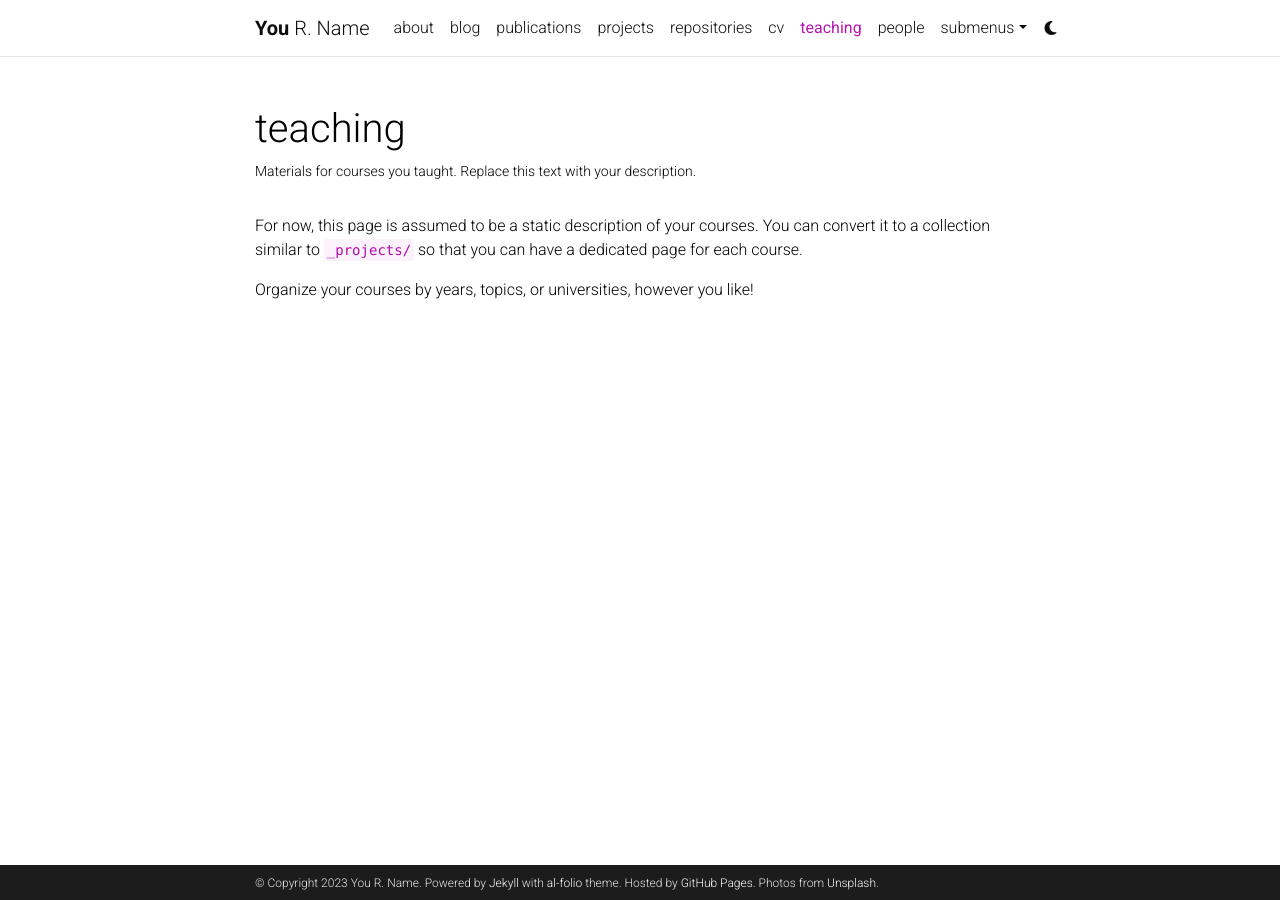
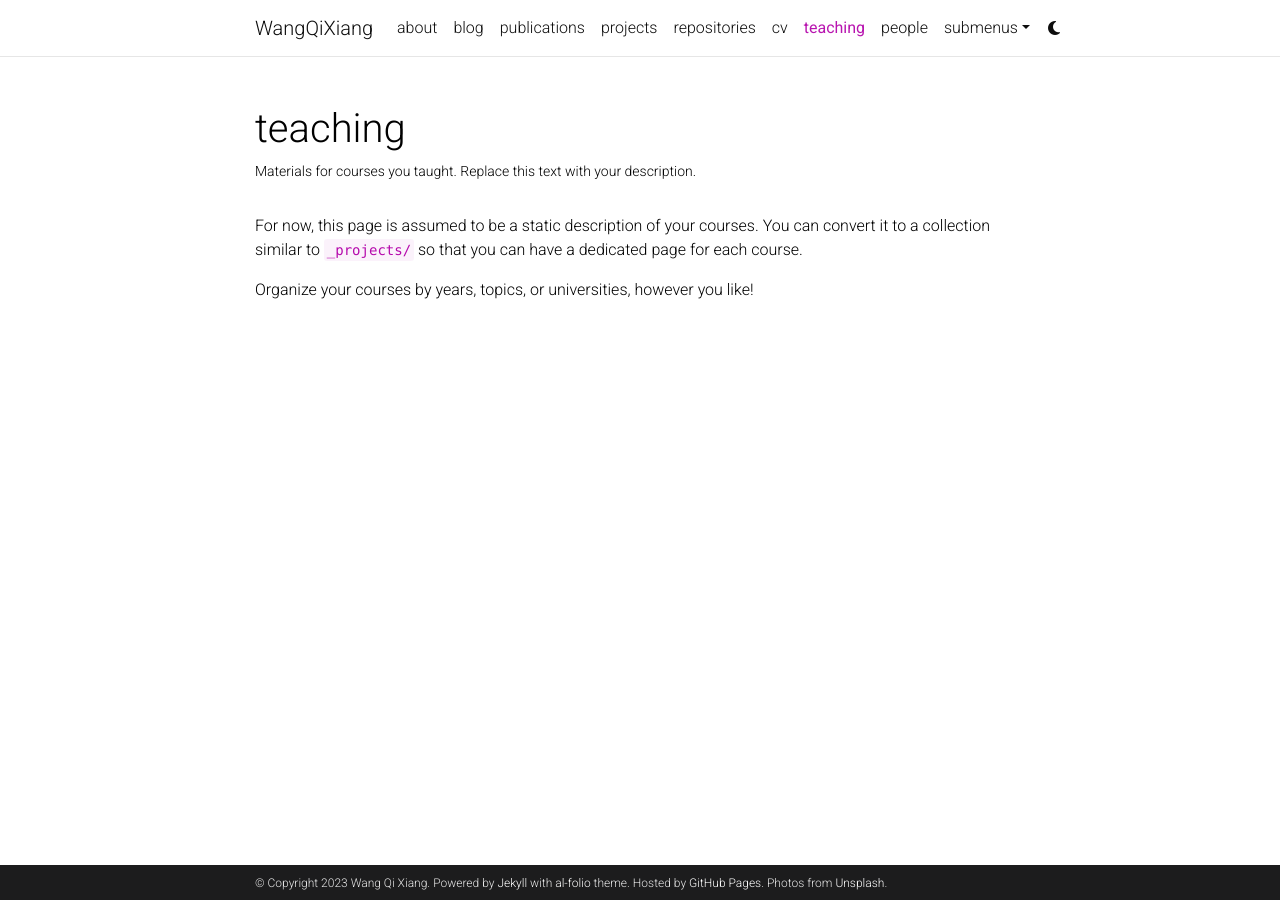
Before and after one commit to AirBall0/AirBall0.github.io, a Jekyll site: the page built from _pages/teaching.md, in a window 1280 px wide. Built offline with Jekyll 4.4.1, drawn with Linux system fonts in a browser that asks for light colours; comment, search, counter and statistics services are not loaded; a style sheet for code colours, icons or effects is not loaded.

Commit message:
first add

```diff
--- a/_config.yml
+++ b/_config.yml
@@ -2,11 +2,11 @@
 # Site settings
 # -----------------------------------------------------------------------------
 
-title: blank # the website title (if blank, full name will be used instead)
-first_name: You
-middle_name: R.
-last_name: Name
-email: you@example.com
+title: WangQiXiang # the website title (if blank, full name will be used instead)
+first_name: Wang
+middle_name: Qi
+last_name: Xiang
+email: brucewang258@gmail.com
 description: > # the ">" symbol means to ignore newlines until "footer_text:"
   A simple, whitespace theme for academics. Based on [*folio](https://github.com/bogoli/-folio) design.
 footer_text: >
@@ -18,8 +18,8 @@
 lang: en # the language of your site (for example: en, fr, cn, ru, etc.)
 icon: ⚛️  # the emoji used as the favicon (alternatively, provide image name in /assets/img/)
 
-url: https://alshedivat.github.io # the base hostname & protocol for your site
-baseurl: /al-folio # the subpath of your site, e.g. /blog/
+url: https://AirBall0.github.io # the base hostname & protocol for your site
+baseurl:  # the subpath of your site, e.g. /blog/
 last_updated: false # set to true if you want to display last updated in the footer
 impressum_path:  # set to path to include impressum link in the footer, use the same path as permalink in a page, helps to conform with EU GDPR
 
```
Also changed, not shown: _pages/about.md (+1 -1 lines), assets/img/wang.jpg (added).
